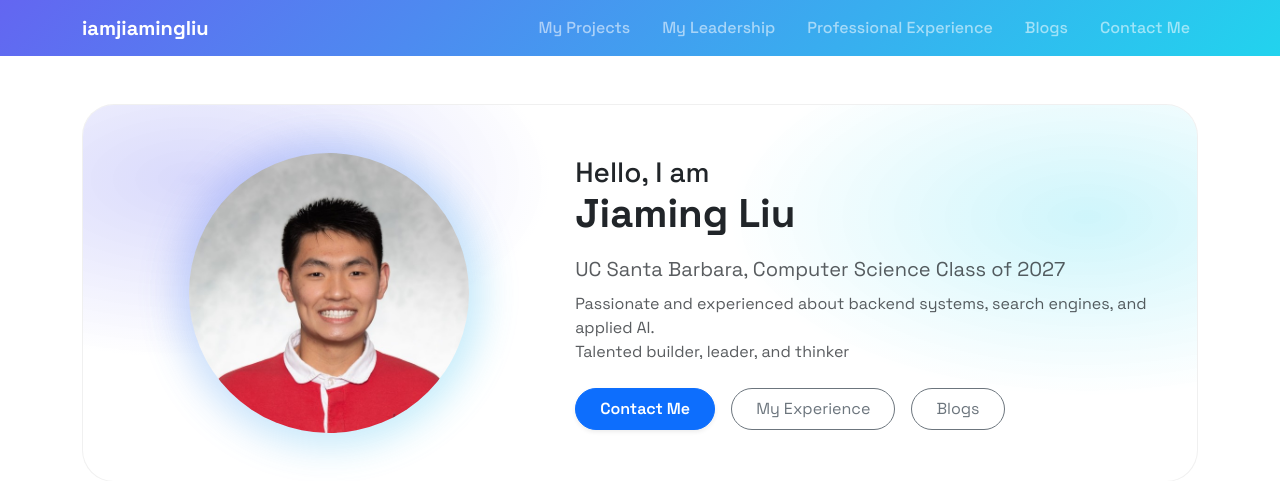
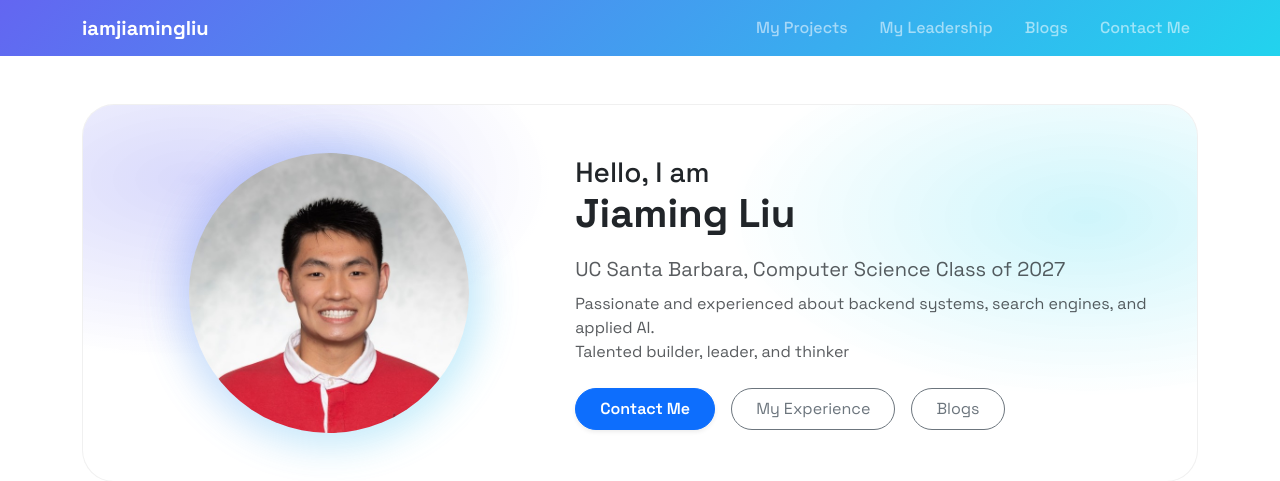
Before and after one commit to iamjiamingliu/iamjiamingliu.com, a Flask app: page / in a window 1280 px wide. Shown: the top 481 px of the page. Run offline with Flask 3, Linux system fonts and the light colour scheme; some libraries are stand-ins or nearby versions.

Commit message:
removes professional experiences

```diff
--- a/app.py
+++ b/app.py
@@ -20,11 +20,6 @@ def leadership():
     return render_template('base.html')
 
 
-@app.route('/professional-experience')
-def professional_experience():
-    return render_template('base.html')
-
-
 @app.route('/blogs')
 def blogs():
     return render_template('base.html')
--- a/templates/base.html
+++ b/templates/base.html
@@ -33,7 +33,6 @@
             <ul class="navbar-nav ms-auto gap-lg-3">
                 {{ render_nav_item('projects', 'My Projects') }}
                 {{ render_nav_item('leadership', 'My Leadership') }}
-                {{ render_nav_item('professional_experience', 'Professional Experience') }}
                 {{ render_nav_item('blogs', 'Blogs') }}
                 {{ render_nav_item('contact', 'Contact Me') }}
             </ul>
--- a/templates/index.html
+++ b/templates/index.html
@@ -369,12 +369,9 @@
     <!-- Professional (high-level) -->
     <section class="py-5 bg-light">
         <div class="container">
-            <div class="d-flex align-items-end justify-content-between gap-3 mb-4">
-                <div>
-                    <h2 class="fw-bold mb-1">Professional Experience</h2>
-                    <p class="text-muted mb-0">Where I’ve interned or about to intern</p>
-                </div>
-                <a href="{{ url_for('professional_experience') }}" class="btn btn-outline-secondary rounded-pill px-3">See details →</a>
+            <div>
+                <h2 class="fw-bold mb-1">Professional Experience</h2>
+                <p class="text-muted mb-0">Where I’ve interned or about to intern</p>
             </div>
 
             <div class="row g-4">
```
